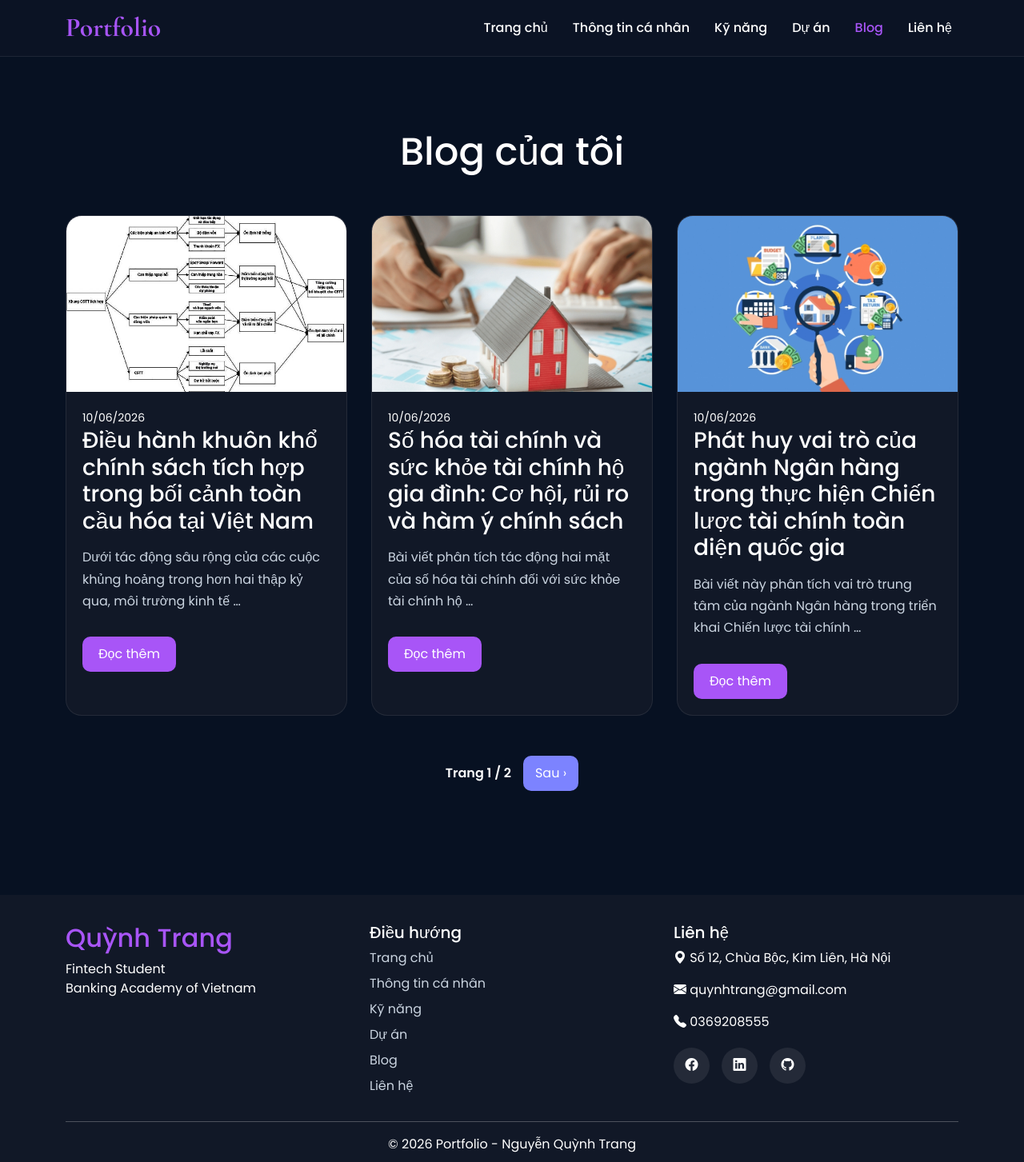
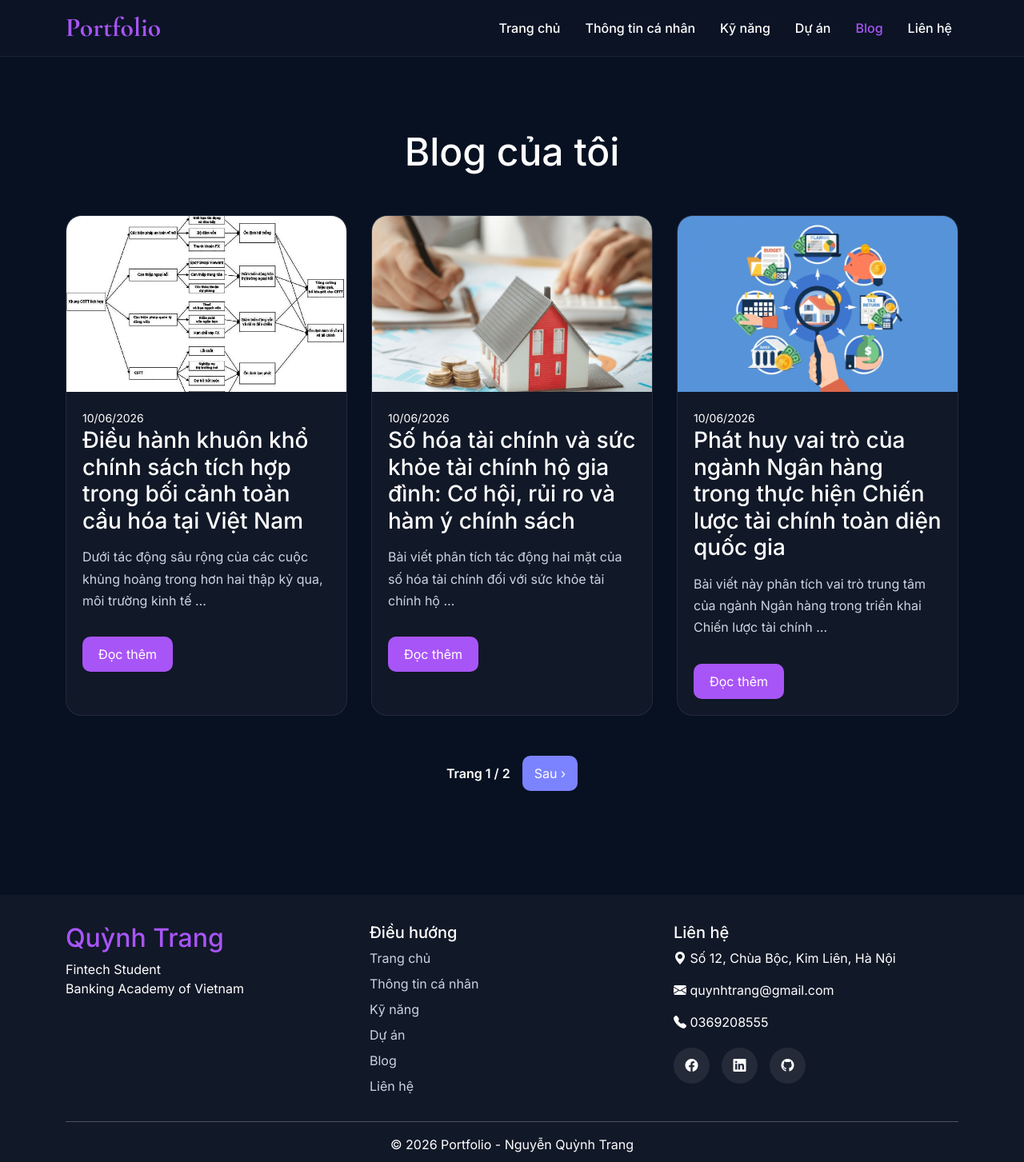
Before and after one commit to 27a4012325-ux/Portfolio, a Django app: page /blog/ in a window 1280 px wide. Shown: the whole page at 80% size. Run offline with Django 5.2, Linux system fonts and the light colour scheme; data comes from the database, SQL or seed files in the repository.

Commit message:
Sửa giao diện CSS cho Portfolio

```diff
--- a/static/css/style.css
+++ b/static/css/style.css
@@ -2,7 +2,7 @@
    NAVBAR
 ==================================================================================================== */
 body{
-    font-family: 'Poppins', sans-serif;
+    font-family: 'Inter', sans-serif;
     background:#071122;
     color:white;
 }
@@ -225,12 +225,11 @@ body{
     gap:30px;
 }
 .info-box{
-    background:
-    rgba(255,255,255,.05);
-    border:
-    1px solid rgba(255,255,255,.08);
+    background:rgba(255,255,255,.05);
+    border:1px solid rgba(255,255,255,.08);
     padding:30px;
     border-radius:20px;
+    line-height:1.8;
 }
 .info-box h2{
     margin-bottom:20px;
--- a/templates/base.html
+++ b/templates/base.html
@@ -9,7 +9,9 @@
     <link rel="preconnect" href="https://fonts.gstatic.com" crossorigin>
     <link rel="stylesheet" href="https://cdn.jsdelivr.net/npm/bootstrap-icons@1.11.3/font/bootstrap-icons.min.css">
     <link href="https://fonts.googleapis.com/css2?family=Cormorant+Garamond:wght@600;700&display=swap" rel="stylesheet">
-    <link href="https://fonts.googleapis.com/css2?family=Poppins:wght@300;400;500;600;700&display=swap" rel="stylesheet">
+    <link rel="preconnect" href="https://fonts.googleapis.com">
+    <link rel="preconnect" href="https://fonts.gstatic.com" crossorigin>
+    <link href="https://fonts.googleapis.com/css2?family=Inter:wght@300;400;500;600;700&display=swap" rel="stylesheet">
 </head>
 <body>
     <nav class="navbar navbar-expand-lg custom-navbar sticky-top">
```
